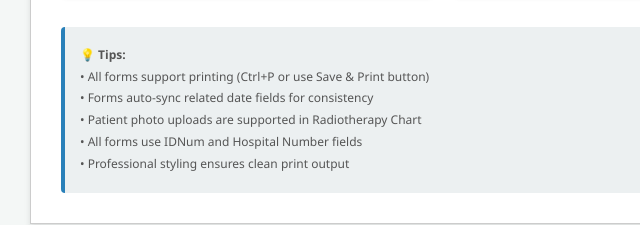
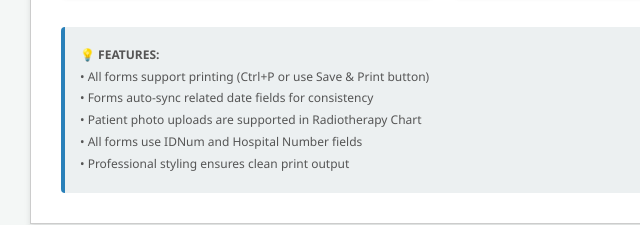
Before and after one commit to KCCI-Bryce/onco, a website: page index.html in a window 1280 px wide. Shown: the part 1156-1381 px from the top of the page, 0-640 px from the left. Drawn offline with Linux system fonts and the light colour scheme.

Commit message:
Update index.html
from tips to features lol

```diff
--- a/index.html
+++ b/index.html
@@ -134,7 +134,7 @@
     </div>
 
     <div class="workflow-section" style="margin-top: 30px;">
-        <p><strong>💡 Tips:</strong></p>
+        <p><strong>💡 FEATURES:</strong></p>
         <p>• All forms support printing (Ctrl+P or use Save & Print button)</p>
         <p>• Forms auto-sync related date fields for consistency</p>
         <p>• Patient photo uploads are supported in Radiotherapy Chart</p>
```
